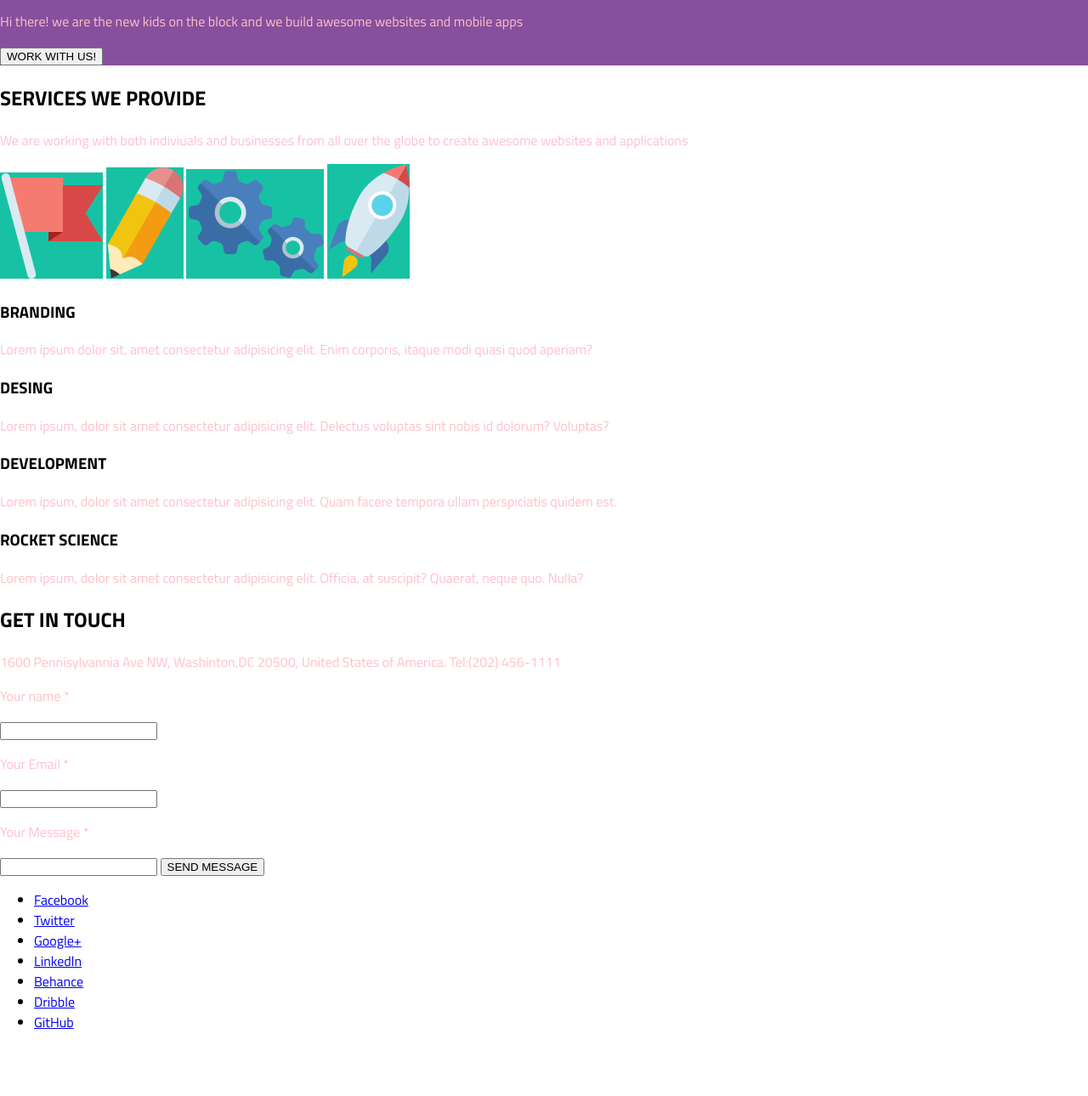
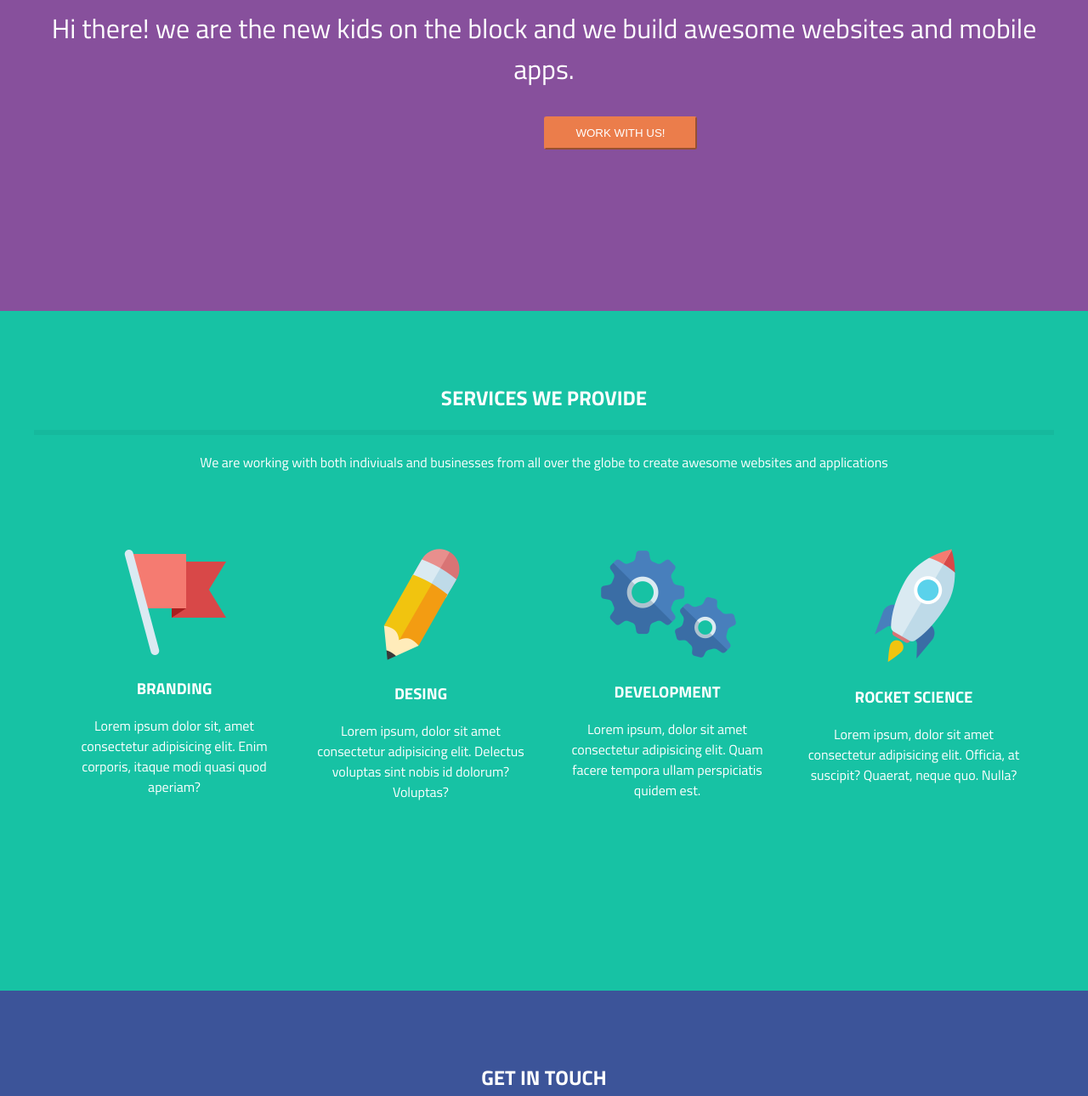
Before and after one commit to hillaryCF/examen2, a plain HTML site: page index.html in a window 1280 px wide. Shown: the part 103-1393 px from the top of the page at 85% size. Before the commit the page ends 1334 px from the top, so only its background shows below. Drawn offline with Linux system fonts and the light colour scheme; files whose address does not match are found by name.

Commit message:
agrego cambios al html y sass

```diff
--- a/index.html
+++ b/index.html
@@ -9,9 +9,10 @@
     <link href="https://fonts.googleapis.com/css?family=Titillium+Web:300,400,700" rel="stylesheet">
 </head>
 <body>
-    <div class="container">
+
         <!-- primer contenedor -->
-        <div id="content1" >
+        <div id="content1">
+            <div class="subcontent">
                 <img src="imagenes/Cuda.png" class="logo" alt="logo de CUDA">
                 <ul class="list clearfix">
                     <li>HOME</li>
@@ -20,43 +21,64 @@
                     <li>BLOG</li>
                     <li>CONTACT</li>
                 </ul>
-            <p>Hi there! we are the new kids on the block and we build awesome websites and mobile apps</p>
+                <p>Hi there! we are the new kids on the block and we build awesome websites and mobile apps.</p>
                 <button>WORK WITH US!</button>
             </div>
+        </div>
+
+
 
         <!-- segundo contenedor -->
-        <div class="content2">
-            <h2>SERVICES WE PROVIDE</h2>
+        <div id="content2">
+            <div class="subcontent">
+                <h2 class="line">SERVICES WE PROVIDE</h2>
                 <P>We are working with both indiviuals and businesses from all over the globe to create awesome websites and applications</P>
-            <img src="imagenes/img1.png" alt="bandera">
-            <img src="imagenes/img2.png" alt="lapiz">
-            <img src="imagenes/img3.png" alt="tuercas">
-            <img src="imagenes/img4.png" alt="cohete">
+                <div class="imgbox">
+                    <img src="imagenes/img1.png" class="image1" alt="bandera">
                     <h3>BRANDING</h3>
                     <P>Lorem ipsum dolor sit, amet consectetur adipisicing elit. Enim corporis, itaque modi quasi quod aperiam?</P>
+                </div>
+
+                <div class="imgbox">
+                    <img src="imagenes/img2.png" class="image2" alt="lapiz">
                     <h3>DESING</h3>
                     <P>Lorem ipsum, dolor sit amet consectetur adipisicing elit. Delectus voluptas sint nobis id dolorum? Voluptas?</P>
+                </div>
+
+                <div class="imgbox">
+                    <img src="imagenes/img3.png" class="image2" alt="tuercas">
                     <h3>DEVELOPMENT</h3>
                     <p>Lorem ipsum, dolor sit amet consectetur adipisicing elit. Quam facere tempora ullam perspiciatis quidem est.</p>
+                </div>
+
+                <div class="imgbox">
+                    <img src="imagenes/img4.png" class="image2" alt="cohete">
                     <h3>ROCKET SCIENCE</h3>
                     <p>Lorem ipsum, dolor sit amet consectetur adipisicing elit. Officia, at suscipit? Quaerat, neque quo. Nulla?</p>
                 </div>
+            </div>
+        </div>
 
         <!-- tercer contenedor -->
-        <div class="content3">
+        <div id="content3">
+            <div class="subcontent">
                 <h2>GET IN TOUCH</h2>
-            <P>1600 Pennisylvannia Ave NW, Washinton,DC 20500, United States of America. Tel:(202) 456-1111</P>
+                <P class="center">1600 Pennisylvannia Ave NW, Washinton,DC 20500, United States of America. Tel:(202) 456-1111</P>
+                <div></div>
+
                 <p>Your name <span>*</span></p>
-            <input type="text">
+                <input type="text" class="box inf1">
                 <p>Your Email <span>*</span></p>
-            <input type="text">
+                <input type="text" class="box inf2">
                 <p>Your Message <span>*</span></p>
-            <input type="text">
+                <input type="text" class="box inf3">
                 <button>SEND MESSAGE</button>
+            </div>
         </div>
 
         <!--Footer-->
         <div class="footer">
+            <div class="subcontent">
                 <ul class="social">
                 <li><a href="#">Facebook</a></li>
                 <li><a href="#">Twitter</a></li>
--- a/sass/breakpoints/_laptop.scss
+++ b/sass/breakpoints/_laptop.scss
@@ -1,5 +1,3 @@
 @media (max-width: $breakpoint-lg){
-   h1{
-       color: purple;
- }
+
 }
--- a/sass/breakpoints/_mobile.scss
+++ b/sass/breakpoints/_mobile.scss
@@ -1,5 +1,3 @@
 @media (max-width: $breakpoint-sm){
-    h1{
-       color: green;
-    }
+
 }
--- a/sass/breakpoints/_tablet.scss
+++ b/sass/breakpoints/_tablet.scss
@@ -1,5 +1,4 @@
 @media (max-width: $breakpoint-md){
-    h1{
-      color: yellow;
-    }
+
+
 }
--- a/sass/general/_contenido.scss
+++ b/sass/general/_contenido.scss
@@ -1,12 +1,11 @@
 $color:black;
-p{
-    color:pink;
-}
+
 
 .container{
     margin: 0 auto;
 }
 body{
+
     margin: 0;
     font-family: 'Titillium Web', sans-serif;
 }
@@ -15,21 +14,115 @@ body{
 #content1{
     background-color: #87509c;
 
-    img{
+    .logo{
         margin-left: 100px;
+        margin-top: 20px;
+
     }
-    li{
+    .list{
         float: right;
-        list-style: none;
-        margin-top: 0;
-        color: white;
+        li{
+            display: inline;
+            list-style: none;
+            margin-right: 26px;
+            color: $white;
+        }
+        :hover{
+            background-color:$colorHover;
+            padding: 5px;
+            border-radius: 5px;
+        }
+
     }
 
-
+   p{
+       text-align: center;
+       color: $white;
+       font-size: 2em;
+   }
+   button{
+       padding: 10px;
+       background-color: $button;
+       border-color:$button;
+       width: 15%;
+       border-radius: 3px;
+       margin-left: 50%;
+       color: $white;
+       margin-bottom: 190px;
+    }
 }
 .clearfix::after{
     display: block;
     content: "";
     clear: both;
+}
 
+// segundo contenedor
+
+#content2{
+    background-color: $green;
+    height:800px;
+    color: $white;
+
+    h2{
+        margin-top: 0;
+        text-align: $textC;
+        padding: 84px;
+
+    }
+    p{
+        color: $white;
+        text-align: $textC;
+    }
+    .line{
+    border-bottom: 6px solid $line;
+    margin-bottom: 20px;
+    padding-bottom: 20px;
+    }
 }
+.subcontent{
+    max-width: 1200px;
+    margin: 0 auto;
+}
+
+// box image
+
+.imgbox{
+    width: 250px;
+    text-align: center;
+    float: left;
+    margin-left: 40px;
+    margin-top: 74px;
+}
+
+
+// tercer contenedor
+
+#content3{
+    background-color: $blue;
+    color: $white;
+
+    h2{
+        margin-top: 0;
+        text-align: $textC;
+        padding: 84px;
+    }
+    .center{
+        text-align: $textC;
+    }
+    span{
+        color: $red;
+    }
+}
+.box{
+    background-color: $boxInf;
+    border-color: $boxInf;
+    border-block-end-color: $boxInf;
+    padding-left: 100px;
+    padding-bottom: 15px;
+}
+
+// footer
+.footer{
+    background-color: $blueF;
+}
--- a/sass/general/_variables.scss
+++ b/sass/general/_variables.scss
@@ -5,6 +5,13 @@ $breakpoint-md: 768px;
 $breakpoint-lg: 992px;
 $breakpoint-xl: 1200px;
 
-h1{
-    text-align: center;
-}
+$white:white;
+$green:#17c2a4;
+$blue:#3c5499;
+$blueF:#344b8e;
+$button:#eb7d4b;
+$textC:center;
+$line:#16b99d;
+$colorHover:#784a8c;
+$boxInf:#273a71;
+$red:red;
```
Also changed, not shown: css/style.css, 1 other file. Lines whose indentation alone changed are shown as unchanged.
